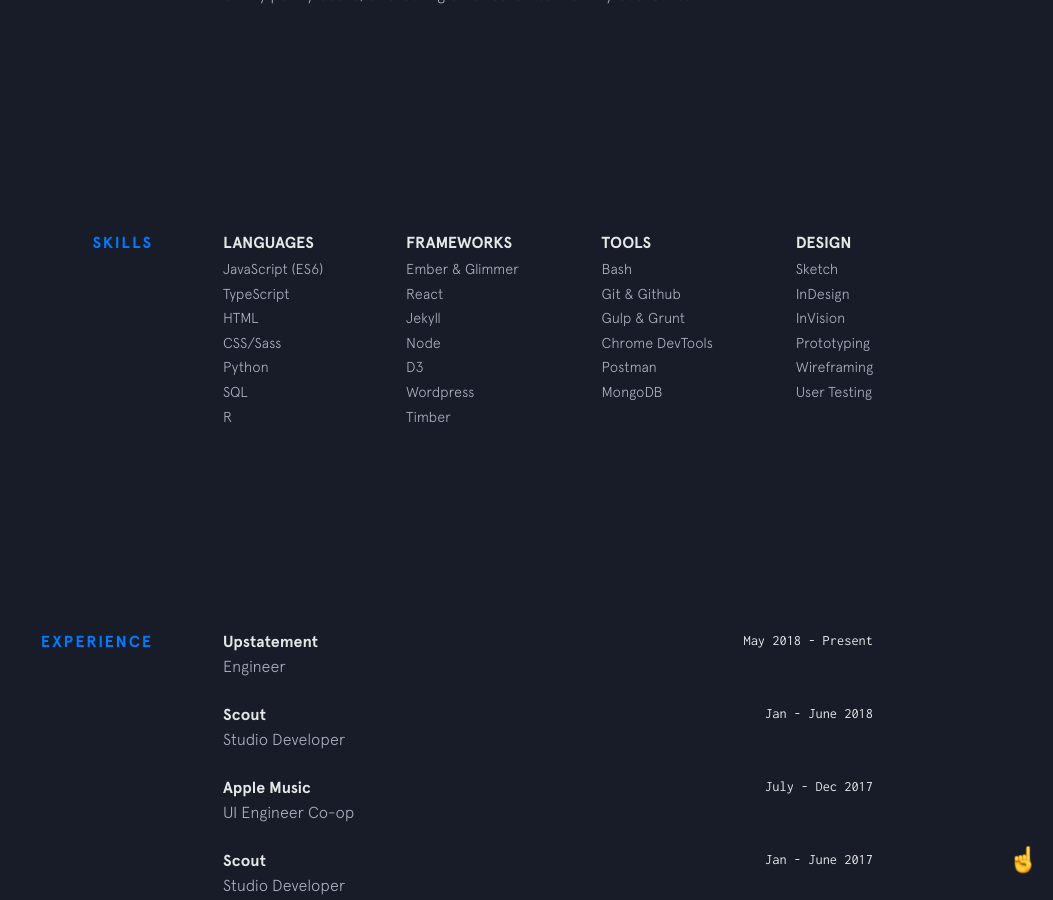
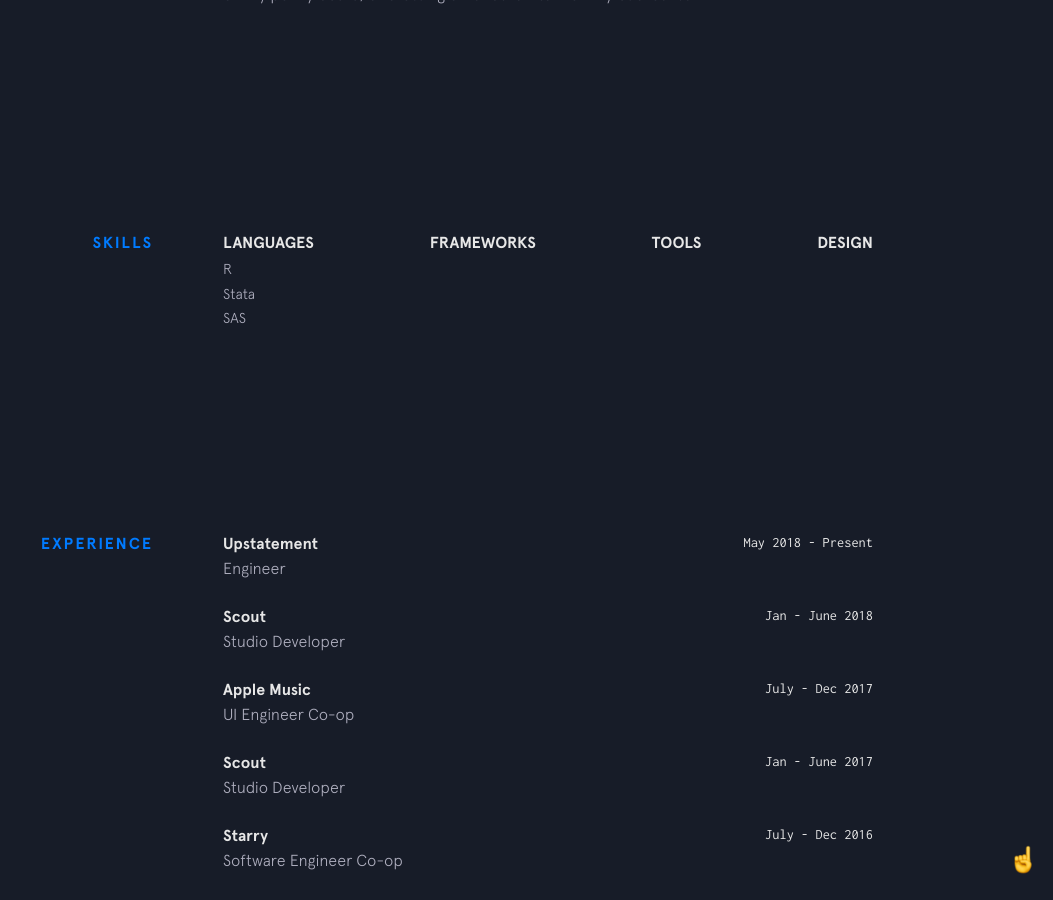
Before and after one commit to annabelxtan/annabelxtan.github.io, a Jekyll site: the page built from index.html, in a window 1280 px wide and 900 px high, scrolled down 1264 px. Shown: the whole window, without its empty margins (227-1280 px from the left). Built offline with Jekyll 4.4.1, drawn with Linux system fonts in a browser that asks for light colours; nearby versions of some CDN libraries.

Commit message:
Update skills.yml

```diff
--- a/_data/skills.yml
+++ b/_data/skills.yml
@@ -1,33 +1,4 @@
 languages:
-  - item: JavaScript (ES6)
-  - item: TypeScript
-  - item: HTML
-  - item: CSS/Sass
-  - item: Python
-  - item: SQL
   - item: R
-
-frameworks:
-  - item: Ember & Glimmer
-  - item: React
-  - item: Jekyll
-  - item: Node
-  - item: D3
-  - item: Wordpress
-  - item: Timber
-
-tools:
-  - item: Bash
-  - item: Git & Github
-  - item: Gulp & Grunt
-  - item: Chrome DevTools
-  - item: Postman
-  - item: MongoDB
-
-design:
-  - item: Sketch
-  - item: InDesign
-  - item: InVision
-  - item: Prototyping
-  - item: Wireframing
-  - item: User Testing
+  - item: Stata
+  - item: SAS
```
